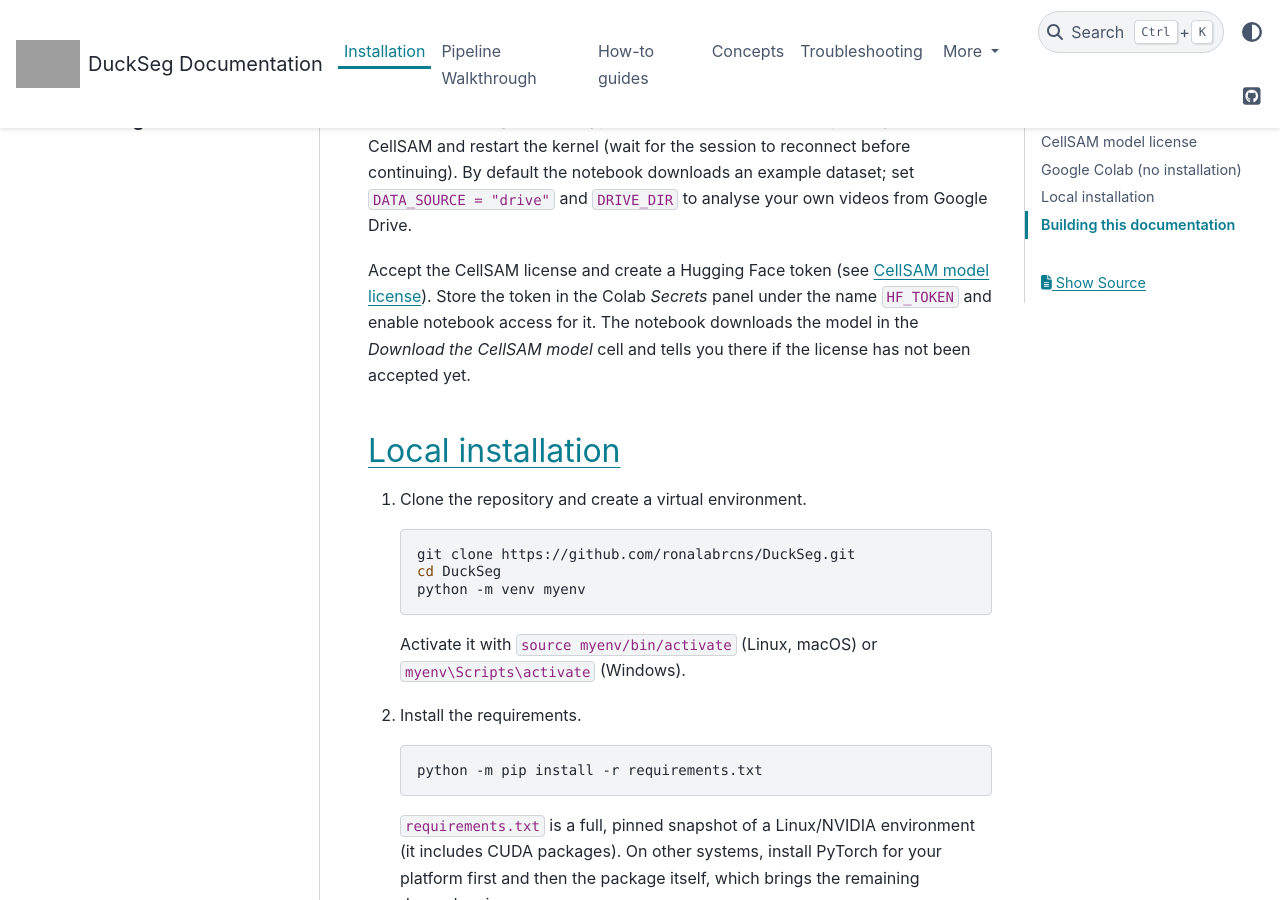
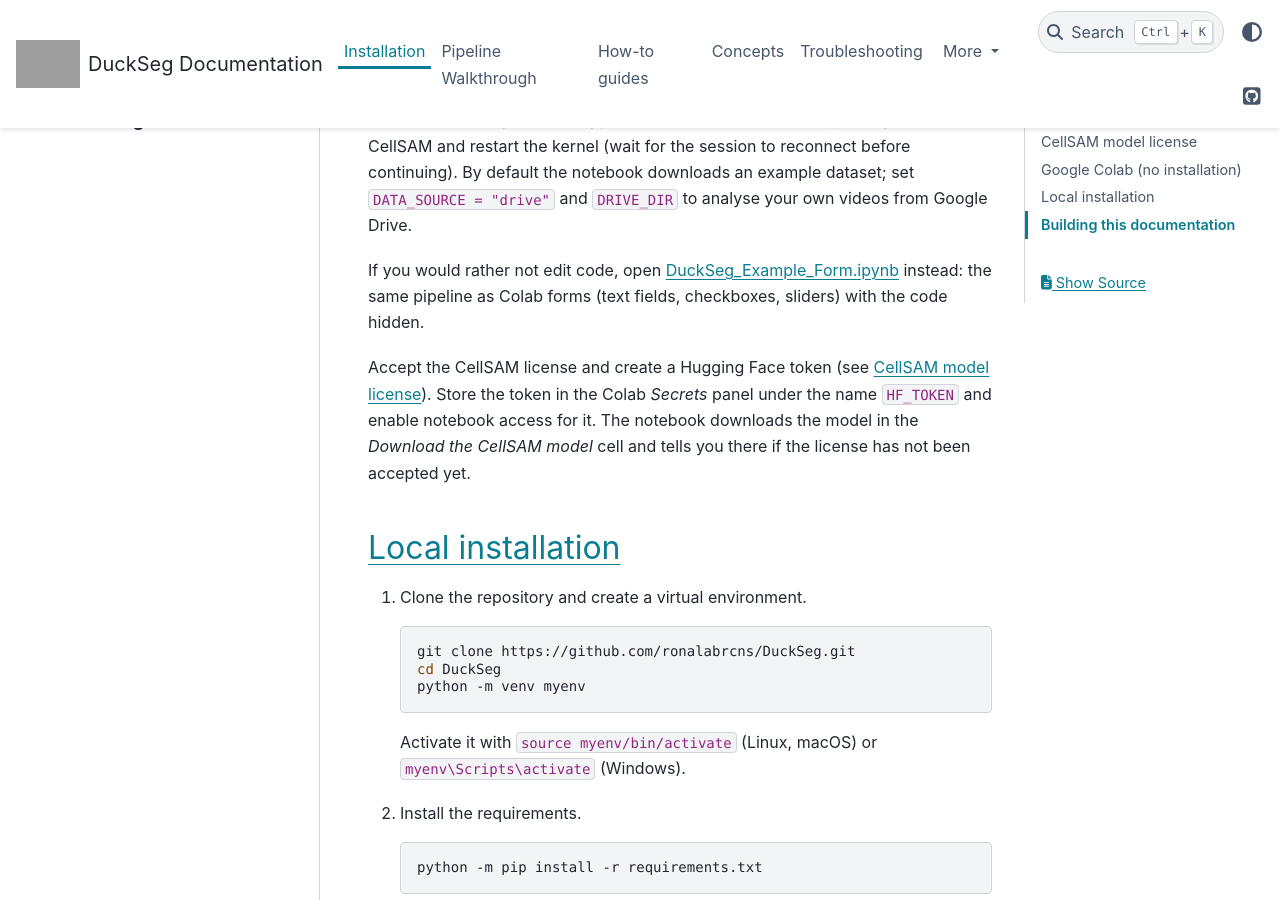
Before and after one commit to ronalabrcns/DuckSeg, a Sphinx documentation site: the page built from docs/installation.rst, in a window 1280 px wide and 900 px high, scrolled down 993 px. Built offline with Sphinx 7.4.7 and the PyData theme 0.15.4, drawn with Linux system fonts in a browser that asks for light colours; grey boxes are pictures that could not be loaded.

Commit message:
Add form-based example notebook (no code editing)
notebooks/DuckSeg_Example_Form.ipynb runs the same pipeline as
DuckSeg_Example.ipynb with Colab forms: code hidden, inputs as text
fields, dropdowns, checkboxes and sliders. Step 2 requires ticking the
CellSAM license box before the model is loaded; the token still comes
from Colab Secrets. README and installation docs link to it.

```diff
--- a/docs/installation.rst
+++ b/docs/installation.rst
@@ -42,6 +42,11 @@
 session to reconnect before continuing). By default the notebook downloads
 an example dataset; set ``DATA_SOURCE = "drive"`` and ``DRIVE_DIR`` to
 analyse your own videos from Google Drive.
+
+If you would rather not edit code, open
+`DuckSeg_Example_Form.ipynb <https://colab.research.google.com/github/ronalabrcns/DuckSeg/blob/main/notebooks/DuckSeg_Example_Form.ipynb>`_
+instead: the same pipeline as Colab forms (text fields, checkboxes,
+sliders) with the code hidden.
 
 Accept the CellSAM license and create a Hugging Face token (see
 `CellSAM model license`_). Store the token in the Colab *Secrets* panel
```
Also changed, not shown: README.md (+3 -0 lines), 1 other file.
